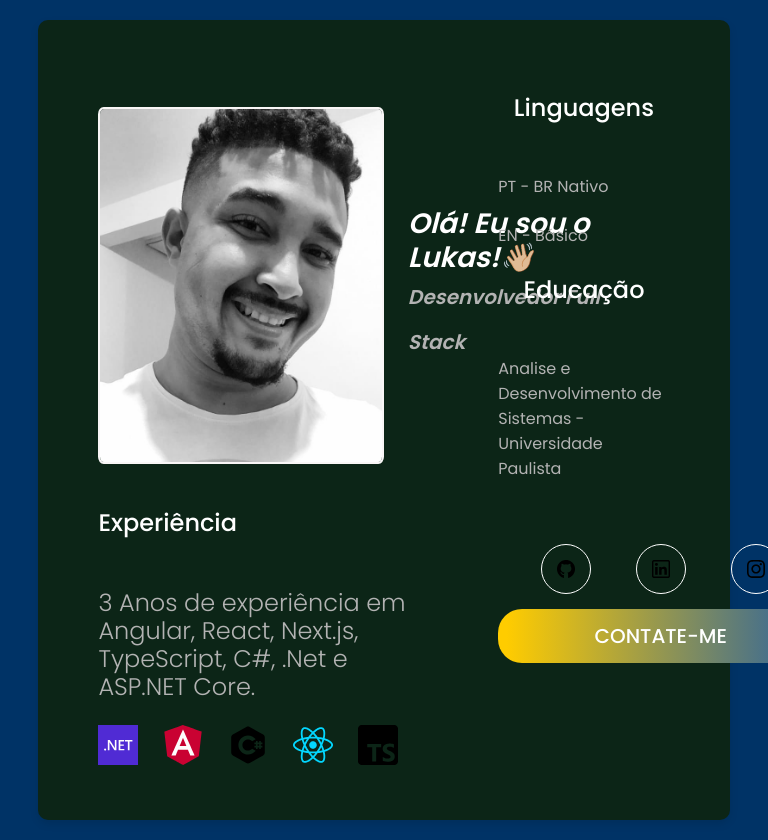
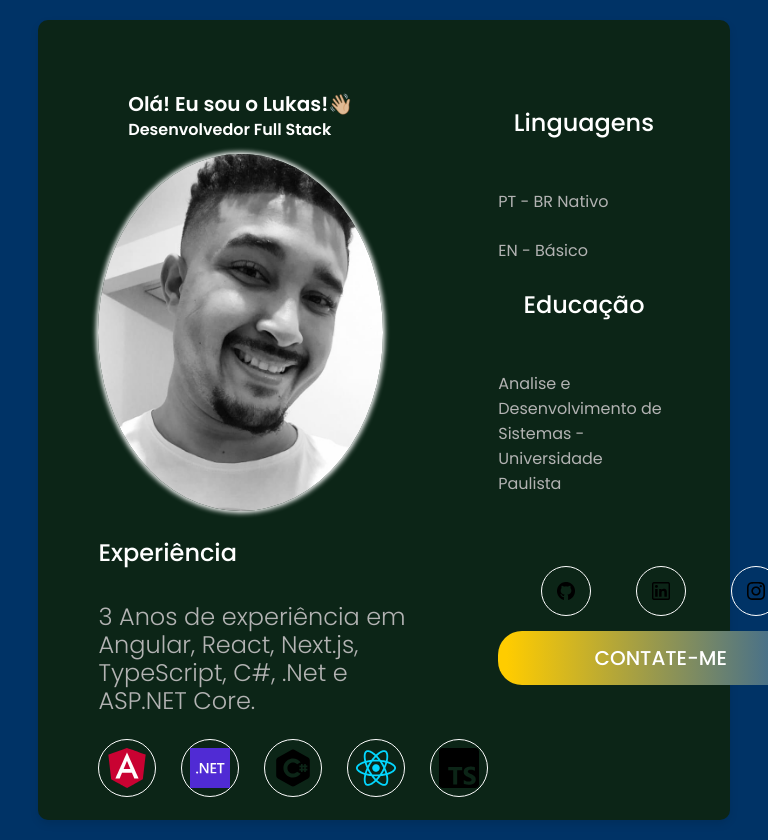
Before and after one commit to Lukascumk/Portifolio, a Next.js app in the folder my-portifolio/: page / in a window 768 px wide. Built offline with nearby package versions, Linux system fonts and the light colour scheme.

Commit message:
v1 portifolio

```diff
--- a/my-portifolio/src/app/components/experience-icons/experienceIcons.scss
+++ b/my-portifolio/src/app/components/experience-icons/experienceIcons.scss
@@ -2,9 +2,31 @@
     display: flex;
     align-items:center;
     gap: 25px;
-    align-items: center;
+
     align-content: center;
 
 
-    // box-shadow: rgb(253, 253, 253) 0px 1px 4px, rgb(125, 125, 125) 0px 0px 0px 3px;
+    grid-area: empty-icons;
+
+    .path{
+        background-origin: padding-box;
+    height: 58px;
+        width: 58px;
+        border: 1px solid white;
+        border-radius: 180px;
+        display: flex;
+        align-items: center;
+        justify-content: center;
+
+    }
+
+
 }
+@media (min-width: 768px) {
+    .icons-experience{
+
+}
+.path{
+    border:solid 2px white;
+}
+}
--- a/my-portifolio/src/app/components/experience-icons/experienceIcons.tsx
+++ b/my-portifolio/src/app/components/experience-icons/experienceIcons.tsx
@@ -6,14 +6,22 @@ import { Typescripticon } from "../icons/typescripticon";
 import "./experienceIcons.scss";
 export function ExperienceIcons() {
     return (
-
-        <div className="icons-experience">
+      <div className="icons-experience">
+        <div className="path">
+          <Angularicon />
+        </div>
+        <div className="path">
           <Dotneticon />
-          <Angularicon />
+        </div>
+        <div className="path">
           <Csharpicon />
+        </div>
+        <div className="path">
           <Reacticon />
+        </div>
+        <div className="path">
           <Typescripticon />
         </div>
-
+      </div>
     );
 }
--- a/my-portifolio/src/app/components/experience/experience.scss
+++ b/my-portifolio/src/app/components/experience/experience.scss
@@ -3,7 +3,7 @@
   flex-direction: column;
   align-items: center;
   max-width: 900;
-  gap: 24px;
+  gap: 8px;
   grid-area: experience;
 
   @media (min-width: 768px) {
--- a/my-portifolio/src/app/components/header/header.scss
+++ b/my-portifolio/src/app/components/header/header.scss
@@ -2,17 +2,16 @@
   display: flex;
   flex-direction: column;
   grid-area: header;
-
-
   gap: 24px;
   color: var(--text-primary);
 }
 
 .header img {
   border-radius: 24px;
+  box-shadow: white;
 }
 
-@media (min-width: 768px) {
+@media (min-width: 785px) {
   .header {
     flex-direction: row-reverse;
     align-items: center;
@@ -25,7 +24,7 @@
     color: var(--text-primary);
     gap: 15px;
     font-style: oblique;
-    font-weight: 700px;
+    font-weight: 700;
   }
 
   .header h2 {
@@ -40,3 +39,39 @@
     border: 2px solid rgb(249, 246, 246);
   }
 }
+
+@media (max-width: 785px) {
+  .header {
+    flex-direction: column;
+    align-items: center;
+    gap: 24px;
+  }
+
+  .header img {
+    border-radius: 50%;
+    box-shadow: 0 0 10px 5px white;
+  }
+}
+
+@media (max-width: 785px) {
+  .header {
+    gap: 12px;
+  }
+
+  .header h1 {
+    font-size: 20px;
+    line-height: 28px;
+  }
+
+  .header h2 {
+    font-size: 16px;
+    line-height: 24px;
+  }
+
+  .header img {
+    border-radius: 50%;
+    box-shadow: 0 0 5px 2px white;
+    width: auto;
+
+  }
+}
--- a/my-portifolio/src/app/page.tsx
+++ b/my-portifolio/src/app/page.tsx
@@ -19,7 +19,8 @@ export default function Home() {
         </a>
       </div>
       <div>
-        <ExperienceIcons/>
+        <ExperienceIcons />
+
       </div>
     </main>
   );
--- a/my-portifolio/src/app/styles/home.scss
+++ b/my-portifolio/src/app/styles/home.scss
@@ -3,12 +3,15 @@
   display: grid;
   gap: 24px;
   justify-items: center;
-  grid-template-rows: repeat(4, auto);
+  grid-template-rows: repeat(5, auto);
   grid-template-areas:
     "header"
     "btns"
+    "empty-icons"
     "experience"
-    "info";
+    "info"
+    ;
+
   width: 90%;
   height: 30%;
   background-color: #0C2517;
@@ -62,6 +65,7 @@
       "header info"
       "experience empty-1"
       "empty-2 btns";
+
       margin: 20px auto;
   }
 }
```
Also changed, not shown: 1 other file (tests, documents, lock files or other folders).
